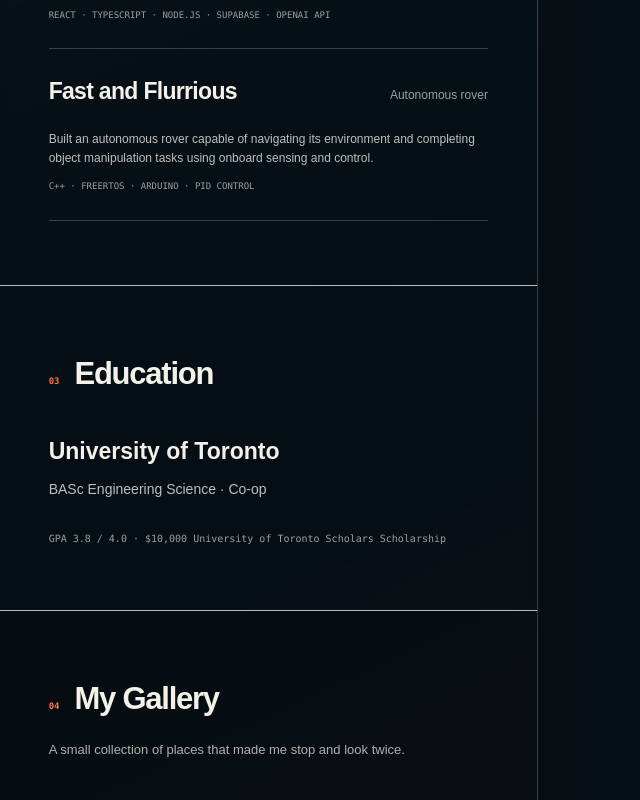
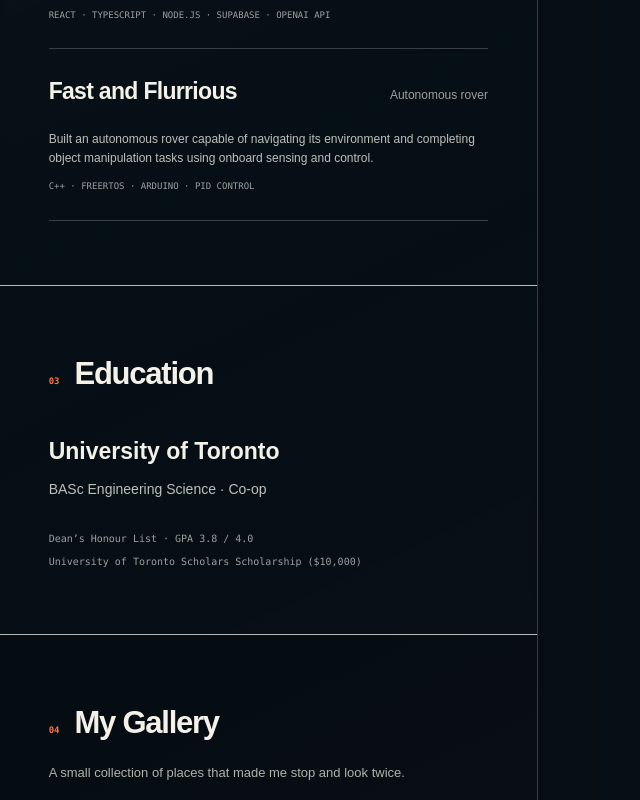
Before and after one commit to Y3EGAN/ReaganPortfolio, a Next.js app: page / in a window 1280 px wide. Shown: the part 2000-2800 px from the top of the page, without its empty margins (0-640 px from the left). Built offline with nearby package versions, Linux system fonts and the light colour scheme.

Commit message:
animation changes

```diff
--- a/app/globals.css
+++ b/app/globals.css
@@ -24,7 +24,10 @@ h1, h2, h3, p { margin-top: 0; }
 .resume-pane { position: relative; z-index: 1; width: min(640px, 42vw); min-width: 430px; margin-left: 0; border-right: 1px solid rgba(255,255,255,.2); background: linear-gradient(155deg, rgba(20,39,49,.5) 0%, rgba(5,14,19,.58) 46%, rgba(42,27,23,.52) 100%); box-shadow: 32px 0 85px rgba(0,0,0,.18); backdrop-filter: blur(2.5px) saturate(1.08); }
 .pane-nav { position: sticky; z-index: 5; top: 0; height: 70px; padding: 0 clamp(30px, 4vw, 68px); display: flex; align-items: center; gap: 27px; border-bottom: 1px solid var(--line); background: linear-gradient(90deg, rgba(12,27,35,.72), rgba(25,21,20,.64)); backdrop-filter: blur(9px) saturate(1.08); font: 600 9px var(--mono); letter-spacing: .12em; text-transform: uppercase; }
 .pane-nav:before { content: "RH"; margin-right: auto; color: var(--orange); font-weight: 800; letter-spacing: .18em; }
-.pane-nav a { padding: 8px 0; }
+.pane-nav { animation: nav-in .7s .15s ease-out both; }
+.pane-nav a { position: relative; padding: 8px 0; transition: color .25s ease; }
+.pane-nav a:after { content: ""; position: absolute; right: 0; bottom: 3px; left: 0; height: 1px; background: currentColor; transform: scaleX(0); transform-origin: right; transition: transform .28s ease; }
+.pane-nav a:hover:after { transform: scaleX(1); transform-origin: left; }
 .pane-nav a:last-child { color: var(--orange); }
 
 .profile, .section-block, .contact { padding: clamp(48px, 6vw, 92px) clamp(28px, 3.8vw, 68px); }
@@ -41,6 +44,13 @@ h1, h2, h3, p { margin-top: 0; }
 .quick-facts div + div { padding-left: 14px; border-left: 1px solid var(--line); }
 .quick-facts dt { color: var(--muted); font: 600 8px var(--mono); letter-spacing: .13em; text-transform: uppercase; }
 .quick-facts dd { margin: 7px 0 0; font-size: 12px; line-height: 1.35; }
+.profile > * { animation: content-in .75s cubic-bezier(.2,.7,.2,1) both; }
+.profile > :nth-child(1) { animation-delay: .18s; }
+.profile > :nth-child(2) { animation-delay: .25s; }
+.profile > :nth-child(3) { animation-delay: .32s; }
+.profile > :nth-child(4) { animation-delay: .42s; }
+.profile > :nth-child(5) { animation-delay: .5s; }
+.profile > :nth-child(6) { animation-delay: .58s; }
 
 .section-block { padding-top: clamp(52px, 5vw, 72px); padding-bottom: clamp(52px, 5vw, 72px); border-top: 1px solid rgba(255,255,255,.72); }
 .section-title { display: flex; align-items: baseline; gap: 15px; margin-bottom: 36px; }
@@ -64,6 +74,7 @@ h1, h2, h3, p { margin-top: 0; }
 .education-block h3 { margin: 0; font-size: 23px; }
 .education-block > p { margin: 10px 0 0; color: rgba(244,241,233,.78); }
 .education-block .education-note { margin-top: 30px; color: var(--muted); font: 500 10px/1.55 var(--mono); }
+.education-block .education-award { margin-top: 8px; }
 
 .gallery-block { overflow: hidden; background: rgba(1,6,9,.18); }
 .gallery-block .section-title { margin-bottom: 16px; }
@@ -102,6 +113,8 @@ h1, h2, h3, p { margin-top: 0; }
 .contact-links a span { color: var(--orange); }
 
 @keyframes image-in { from { opacity: .4; transform: scale(1.025); } to { opacity: 1; transform: scale(1); } }
+@keyframes nav-in { from { opacity: 0; transform: translateY(-12px); } to { opacity: 1; transform: translateY(0); } }
+@keyframes content-in { from { opacity: 0; transform: translateY(18px); } to { opacity: 1; transform: translateY(0); } }
 
 @media (max-width: 1200px) {
   .resume-pane { width: 48vw; min-width: 440px; margin-left: 0; }
@@ -159,5 +172,5 @@ h1, h2, h3, p { margin-top: 0; }
 
 @media (prefers-reduced-motion: reduce) {
   html { scroll-behavior: auto; }
-  * { animation-duration: .01ms !important; animation-iteration-count: 1 !important; }
+  * { animation-duration: .01ms !important; animation-iteration-count: 1 !important; transition-duration: .01ms !important; }
 }
--- a/app/page.tsx
+++ b/app/page.tsx
@@ -79,7 +79,8 @@ export default function Home() {
           <div className="section-title"><span>03</span><h2>Education</h2></div>
           <h3>{education.school}</h3>
           <p>{education.degree}</p>
-          <p className="education-note">GPA {education.gpa} · {education.award}</p>
+          <p className="education-note">{education.honours} · GPA {education.gpa}</p>
+          <p className="education-note education-award">{education.award}</p>
         </section>
 
         <section id="gallery" className="section-block gallery-block">
--- a/content/site.ts
+++ b/content/site.ts
@@ -41,5 +41,6 @@ export const education = {
   school: "University of Toronto",
   degree: "BASc Engineering Science · Co-op",
   gpa: "3.8 / 4.0",
-  award: "$10,000 University of Toronto Scholars Scholarship",
+  honours: "Dean’s Honour List",
+  award: "University of Toronto Scholars Scholarship ($10,000)",
 };
```
